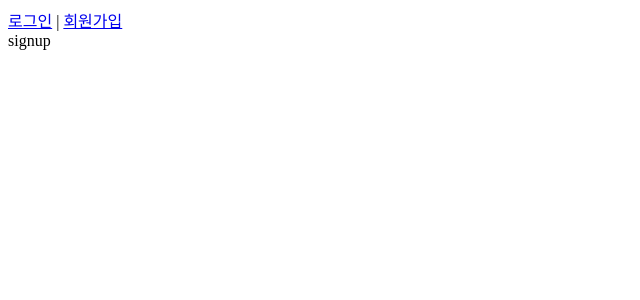
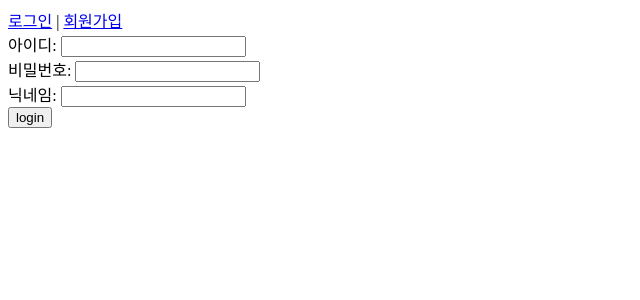
Before and after one commit to BackdevHong/Vue-All, a Vue app in the folder vue-Endgame/vue-til/: page /signup in a window 1280 px wide. Shown: the top 300 px of the page, without its empty margins (0-640 px from the left). Built offline with nearby package versions, Linux system fonts and the light colour scheme.

Commit message:
feat: Add Register User System

```diff
--- a/vue-Endgame/vue-til/package.json
+++ b/vue-Endgame/vue-til/package.json
@@ -9,6 +9,7 @@
     "lint": "vue-cli-service lint"
   },
   "dependencies": {
+    "axios": "^0.27.2",
     "core-js": "^3.8.3",
     "vue": "^3.2.13",
     "vue-router": "^4.0.13"
--- /dev/null
+++ b/vue-Endgame/vue-til/src/api/index.js
@@ -0,0 +1,8 @@
+import axios from "axios";
+
+function registerUser(userData) {
+	const url = "http://localhost:3000/signup";
+	return axios.post(url, userData);
+}
+
+export { registerUser };
--- a/vue-Endgame/vue-til/src/components/SignupForm.vue
+++ b/vue-Endgame/vue-til/src/components/SignupForm.vue
@@ -1,9 +1,43 @@
 <template>
-	<div>signup</div>
+	<form @submit.prevent="submitForm">
+		<div>
+			<label for="username">아이디: </label>
+			<input type="text" id="username" v-model="username" />
+		</div>
+		<div>
+			<label for="password">비밀번호: </label>
+			<input type="text" id="password" v-model="password" />
+		</div>
+		<div>
+			<label for="nickname">닉네임: </label>
+			<input type="text" id="nickname" v-model="nickname" />
+		</div>
+		<button type="submit">login</button>
+	</form>
 </template>
 
 <script>
-export default {};
+import { registerUser } from "@/api/index";
+
+export default {
+	data() {
+		return {
+			username: "",
+			password: "",
+			nickname: "",
+		};
+	},
+	methods: {
+		submitForm() {
+			const userData = {
+				username: this.username,
+				password: this.password,
+				nickname: this.nickname,
+			};
+			registerUser(userData);
+		},
+	},
+};
 </script>
 
 <style lang="scss" scoped></style>
```
Also changed, not shown: 2 other files (tests, documents, lock files or other folders).
